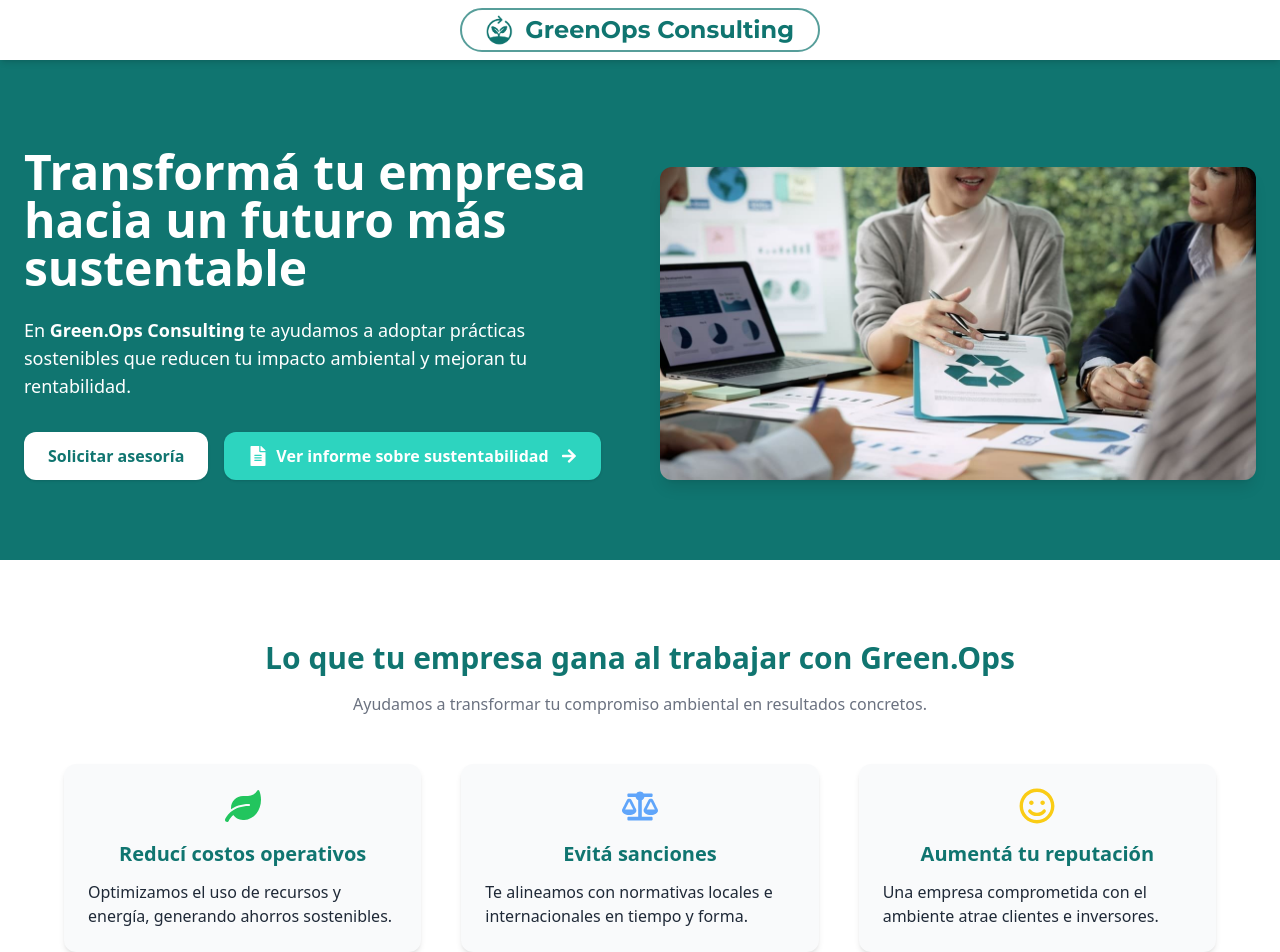
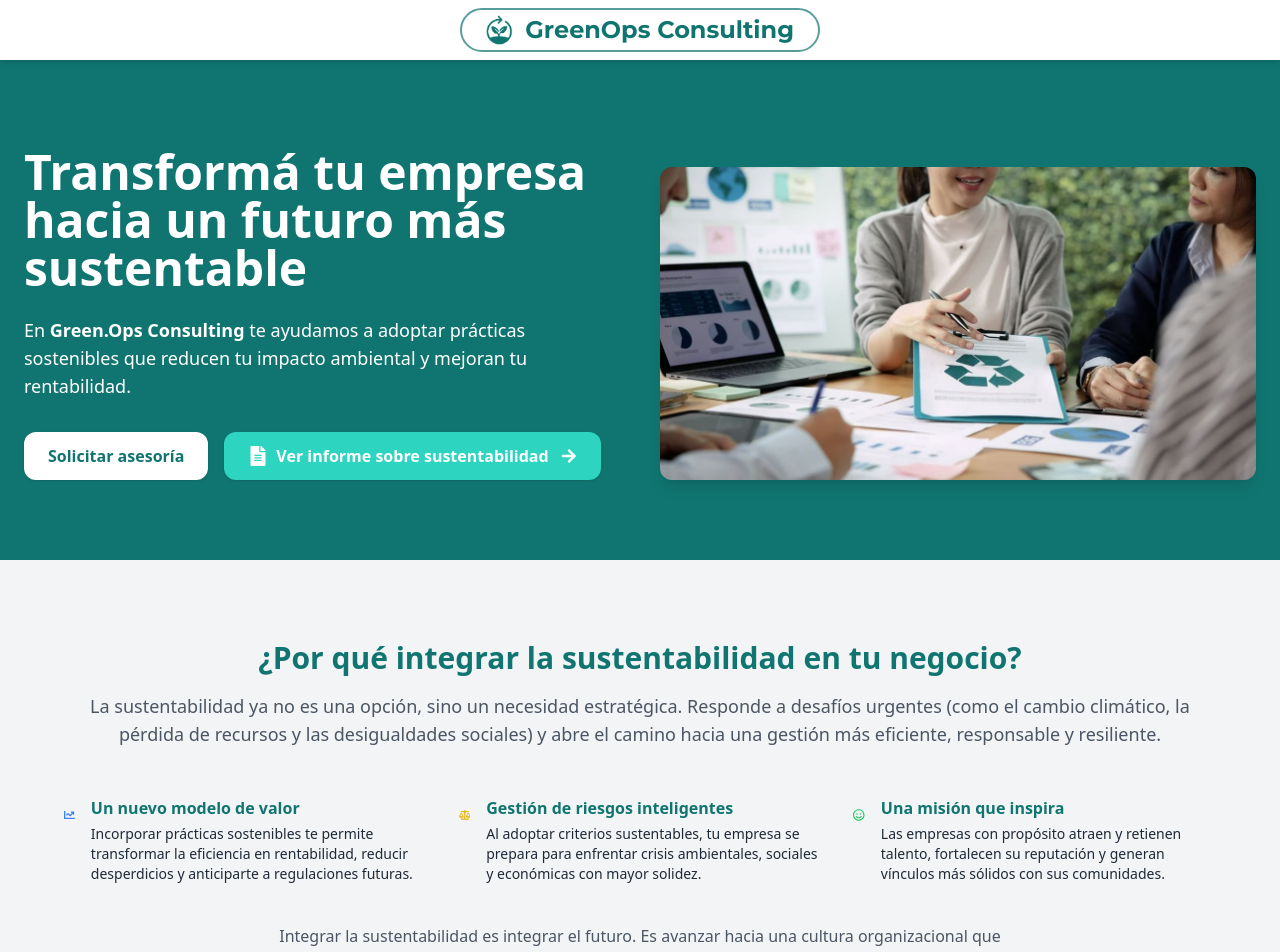
Before and after one commit to mateoestrada5/sustentabilidad_es_clave, a React (Vite) app in the folder SUS-Frontend/: page / in a window 1280 px wide. Shown: the top 952 px of the page. Built offline with nearby package versions, Linux system fonts and the light colour scheme.

Commit message:
seccion porque

```diff
--- a/SUS-Frontend/src/components/LandingGreenOps.jsx
+++ b/SUS-Frontend/src/components/LandingGreenOps.jsx
@@ -65,6 +65,50 @@ const LandingGreenOps = () => {
                             className="rounded-xl shadow-lg w-full object-cover"
                         />
                     </div>
+                </div>
+            </section>
+
+            {/* Introducción a la sustentabilidad */}
+            <section className="bg-gray-100 py-20 px-6" data-aos="fade-up">
+                <div className="max-w-6xl mx-auto text-center">
+                    <h2 className="text-3xl font-bold text-custom-blue mb-4">
+                        ¿Por qué integrar la sustentabilidad en tu negocio?
+                    </h2>
+                    <p className="text-gray-600 text-lg mb-6">
+                        La sustentabilidad ya no es una opción, sino un necesidad estratégica. Responde a desafíos urgentes (como el cambio climático, la pérdida de recursos y las desigualdades sociales) y abre el camino hacia una gestión más eficiente, responsable y resiliente.
+                    </p>
+                    <div className="grid md:grid-cols-3 gap-8 mt-12 text-left">
+                        <div className="flex items-start gap-4">
+                            <FaChartLine className="text-blue-500 text-3xl mt-1" />
+                            <div>
+                                <h4 className="font-semibold text-custom-blue mb-1">Un nuevo modelo de valor</h4>
+                                <p className="text-sm">
+                                    Incorporar prácticas sostenibles te permite transformar la eficiencia en rentabilidad, reducir desperdicios y anticiparte a regulaciones futuras.
+                                </p>
+                            </div>
+                        </div>
+                        <div className="flex items-start gap-4">
+                            <FaBalanceScale className="text-yellow-500 text-3xl mt-1" />
+                            <div>
+                                <h4 className="font-semibold text-custom-blue mb-1">Gestión de riesgos inteligentes</h4>
+                                <p className="text-sm">
+                                    Al adoptar criterios sustentables, tu empresa se prepara para enfrentar crisis ambientales, sociales y económicas con mayor solidez.
+                                </p>
+                            </div>
+                        </div>
+                        <div className="flex items-start gap-4">
+                            <FaRegSmile className="text-green-500 text-3xl mt-1" />
+                            <div>
+                                <h4 className="font-semibold text-custom-blue mb-1">Una misión que inspira</h4>
+                                <p className="text-sm">
+                                    Las empresas con propósito atraen y retienen talento, fortalecen su reputación y generan vínculos más sólidos con sus comunidades.
+                                </p>
+                            </div>
+                        </div>
+                    </div>
+                    <p className="text-gray-600 text-md mt-10 max-w-3xl mx-auto">
+                        Integrar la sustentabilidad es integrar el futuro. Es avanzar hacia una cultura organizacional que equilibra el impacto económico, social y ambiental para lograr un desarrollo duradero y consciente.
+                    </p>
                 </div>
             </section>
 
```
